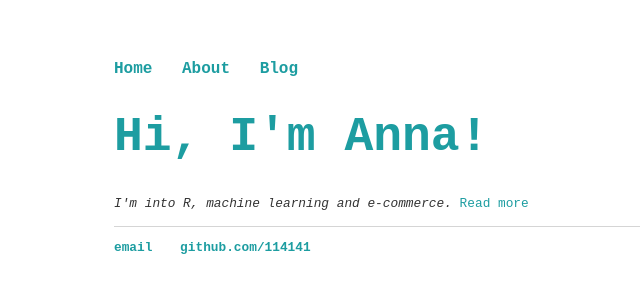
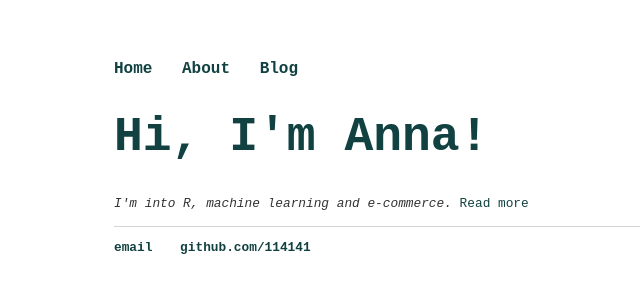
Before and after one commit to 114141/114141.github.io, a Jekyll site: the page built from index.html, in a window 1280 px wide. Shown: the top 300 px of the page, without its empty margins (78-718 px from the left). Built offline with Jekyll 4.4.1, drawn with Linux system fonts in a browser that asks for light colours.

Commit message:
Update main.css

```diff
--- a/css/main.css
+++ b/css/main.css
@@ -14,7 +14,7 @@ nav ul li, footer ul li {
 }
 a {
     text-decoration: none;
-    color: #1d9da1;
+    color: #114141;
 }
 a:hover {
     text-decoration: underline;
@@ -22,7 +22,7 @@ a:hover {
 h1 {
     font-size: 3em;
     font-family:'Courier New';
-    color: #1d9da1;
+    color: #114141;
 }
 p {
     font-family:'Courier New';
```
